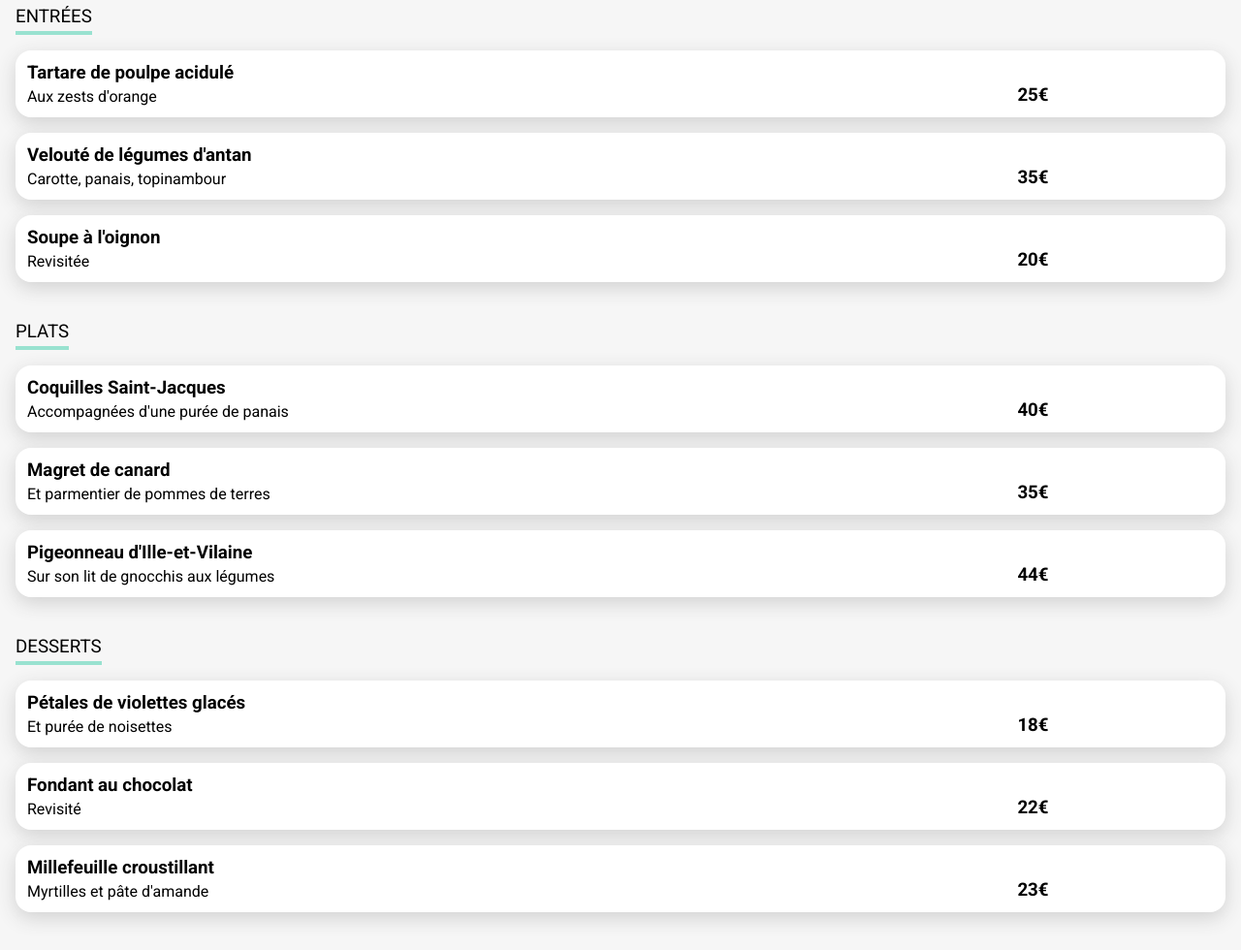
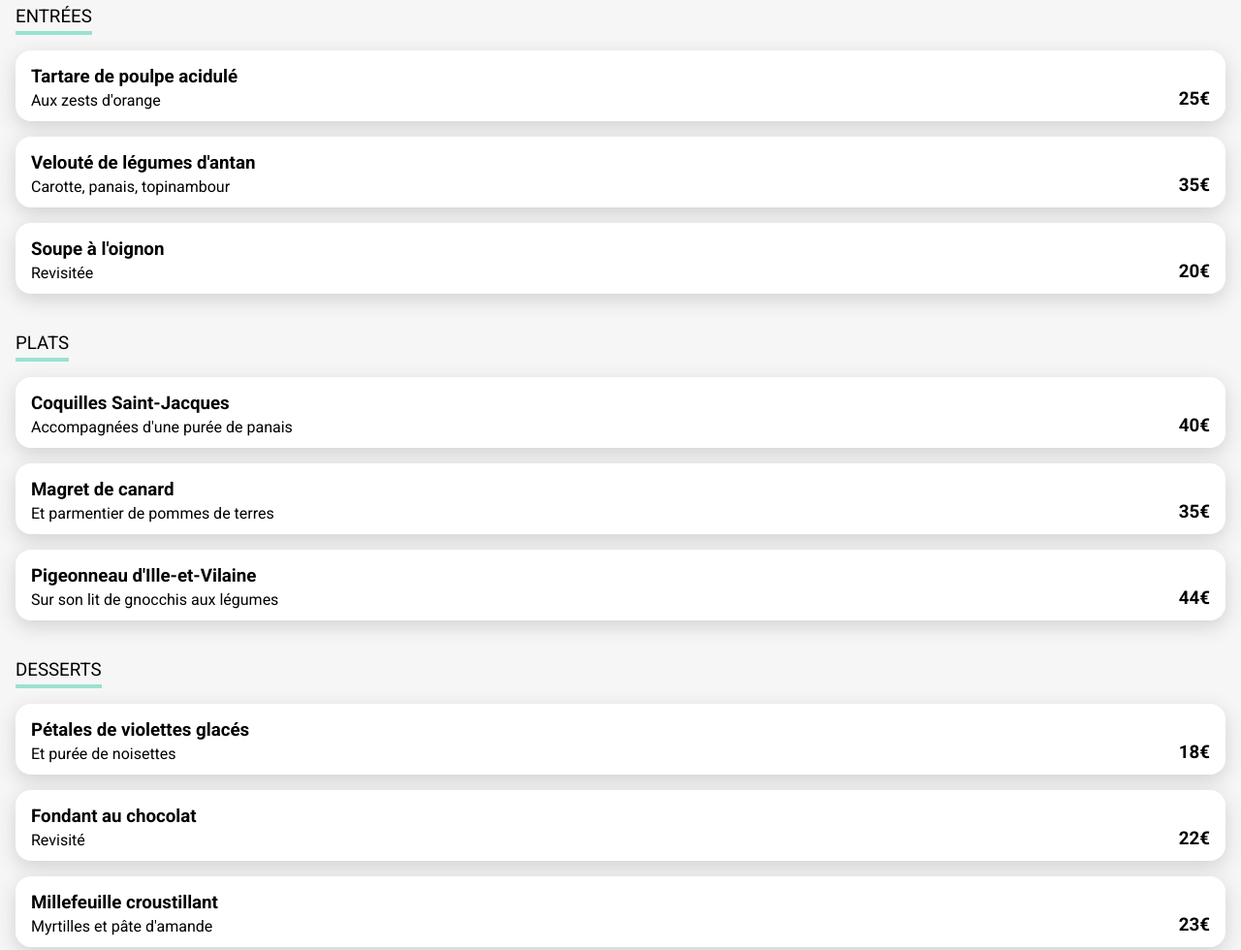
Before and after one commit to gino53/P3_castagna_gino, a website: page alafrancaise.html in a window 1280 px wide. Shown: the part 460-1440 px from the top of the page at 97% size. Drawn offline with Linux system fonts and the light colour scheme; a web font is replaced by a local one.

Commit message:
small-card, animation

```diff
--- a/alafrancaise.html
+++ b/alafrancaise.html
@@ -42,12 +42,14 @@
                 <div class="small-card-size slide-in-top1">
                     <a href="#">
                         <div class="small-card">
+                            <div class="small-card-content">
                                 <div class="small-card-text">
                                     <h3>Tartare de poulpe acidulé</h3>
                                     <span>Aux zests d'orange</span>
                                 </div>
                                 <div class="price">
                                     <h3>25€</h3>
+                                </div>
                             </div>
                             <div class="check-box">
                                 <div class="check">
@@ -60,12 +62,14 @@
                 <div class="small-card-size slide-in-top2">
                     <a href="#">
                         <div class="small-card">
+                            <div class="small-card-content">
                                 <div class="small-card-text">
                                     <h3>Velouté de légumes d'antan</h3>
                                     <span>Carotte, panais, topinambour</span>
                                 </div>
                                 <div class="price">
                                     <h3>35€</h3>
+                                </div>
                             </div>
                             <div class="check-box">
                                 <div class="check">
@@ -78,12 +82,14 @@
                 <div class="small-card-size slide-in-top3">
                     <a href="#">
                         <div class="small-card">
+                            <div class="small-card-content">
                                 <div class="small-card-text">
                                     <h3>Soupe à l'oignon</h3>
                                     <span>Revisitée</span>
                                 </div>
                                 <div class="price">
                                     <h3>20€</h3>
+                                </div>
                             </div>
                             <div class="check-box">
                                 <div class="check">
@@ -101,12 +107,14 @@
                 <div class="small-card-size slide-in-top1">
                     <a href="#">
                         <div class="small-card">
+                            <div class="small-card-content">
                                 <div class="small-card-text">
                                     <h3>Coquilles Saint-Jacques</h3>
                                     <span>Accompagnées d'une purée de panais</span>
                                 </div>
                                 <div class="price">
                                     <h3>40€</h3>
+                                </div>
                             </div>
                             <div class="check-box">
                                 <div class="check">
@@ -119,12 +127,14 @@
                 <div class="small-card-size slide-in-top2">
                     <a href="#">
                         <div class="small-card">
+                            <div class="small-card-content">
                                 <div class="small-card-text">
                                     <h3>Magret de canard</h3>
                                     <span>Et parmentier de pommes de terres</span>
                                 </div>
                                 <div class="price">
                                     <h3>35€</h3>
+                                </div>
                             </div>
                             <div class="check-box">
                                 <div class="check">
@@ -137,12 +147,14 @@
                 <div class="small-card-size slide-in-top3">
                     <a href="#">
                         <div class="small-card">
+                            <div class="small-card-content">
                                 <div class="small-card-text">
                                     <h3>Pigeonneau d'Ille-et-Vilaine</h3>
                                     <span>Sur son lit de gnocchis aux légumes</span>
                                 </div>
                                 <div class="price">
                                     <h3>44€</h3>
+                                </div>
                             </div>
                             <div class="check-box">
                                 <div class="check">
@@ -160,12 +172,14 @@
                 <div class="small-card-size slide-in-top1">
                     <a href="#">
                         <div class="small-card">
+                            <div class="small-card-content">
                                 <div class="small-card-text">
                                     <h3>Pétales de violettes glacés</h3>
                                     <span>Et purée de noisettes</span>
                                 </div>
                                 <div class="price">
                                     <h3>18€</h3>
+                                </div>
                             </div>
                             <div class="check-box">
                                 <div class="check">
@@ -178,12 +192,14 @@
                 <div class="small-card-size slide-in-top2">
                     <a href="#">
                         <div class="small-card">
+                            <div class="small-card-content">
                                 <div class="small-card-text">
                                     <h3>Fondant au chocolat</h3>
                                     <span>Revisité</span>
                                 </div>
                                 <div class="price">
                                     <h3>22€</h3>
+                                </div>
                             </div>
                             <div class="check-box">
                                 <div class="check">
@@ -196,12 +212,14 @@
                 <div class="small-card-size slide-in-top3">
                     <a href="#">
                         <div class="small-card">
+                            <div class="small-card-content">
                                 <div class="small-card-text">
                                     <h3>Millefeuille croustillant</h3>
                                     <span>Myrtilles et pâte d'amande</span>
                                 </div>
                                 <div class="price">
                                     <h3>23€</h3>
+                                </div>
                             </div>
                             <div class="check-box">
                                 <div class="check">
--- /dev/null
+++ b/images/favicon/about.txt
@@ -0,0 +1,6 @@
+This favicon was generated using the following font:
+
+- Font Title: Leckerli One
+- Font Author: Copyright (c) 2011 Gesine Todt (www.gesine-todt.de), with Reserved Font Names "Leckerli"
+- Font Source: http://fonts.gstatic.com/s/leckerlione/v16/V8mCoQH8VCsNttEnxnGQ-1itLZxcBtItFw.ttf
+- Font License: SIL Open Font License, 1.1 (http://scripts.sil.org/OFL))
--- a/sass/components/_check.scss
+++ b/sass/components/_check.scss
@@ -3,7 +3,6 @@
 @import '../animations/_roll-in-right.scss';
 
 .check-box {
-    flex-grow: 2;
     position: absolute;
     top: 0;
     right: 0;
--- a/sass/components/_heart.scss
+++ b/sass/components/_heart.scss
@@ -13,6 +13,6 @@
     background-clip: text;
     -webkit-background-clip: text;
     font-weight: bold;
-    transform: rotate(360deg);
-    transition: all 0.8s ease-in-out;
+    transform: scale(1.2);
+    transition: all 0.3s ease-in-out;
 }
--- a/sass/components/_small-card.scss
+++ b/sass/components/_small-card.scss
@@ -18,30 +18,31 @@
     color: $black-color;
 }
 
+.small-card-content {
+    display: flex;
+    justify-content: space-between;
+    align-items: flex-end;
+    width: 100%;
+    padding: 0.75rem 1rem;
+    transition: all 0.5s ease-in-out;
+}
+
 .small-card-text {
     display: flex;
     flex-direction: column;
-    padding: 0.75rem;
-    width: 80%;
+    text-overflow: ellipsis;
+    overflow: hidden;
+    white-space: nowrap;
 }
 
-.small-card-text span {
+.small-card-text span, .small-card-text h3 {
     padding-top: 0.25rem;
     text-overflow: ellipsis;
     overflow: hidden;
     white-space: nowrap;
 }
 
-.price {
-    position: absolute;
-    top: 25px;
-    right: 0;
-    padding: 0.625rem 1.5rem 0.625rem 0.625rem;
-    transition: all 0.5s ease-in-out;
-    width: 18%;
-}
-
-.small-card:hover .price {
-    width: 38%;
+.small-card:hover .small-card-content {
+    width: 80%;
     transition: all 0.5s ease-in-out;
 }
```
Also changed, not shown: index.html (+5 -1 lines), lanoteenchantee.html (+20 -0 lines), lapalettedugout.html (+18 -0 lines), ledelicedessens.html (+18 -0 lines), css/index.css, css/menu.css, images/favicon/android-chrome-192x192.png (added), images/favicon/android-chrome-512x512.png (added), images/favicon/apple-touch-icon.png (added), images/favicon/favicon-16x16.png (added), images/favicon/favicon-32x32.png (added), images/favicon/favicon.ico (added), images/favicon/site.webmanifest (added), 2 other files. Lines whose indentation alone changed are shown as unchanged.
